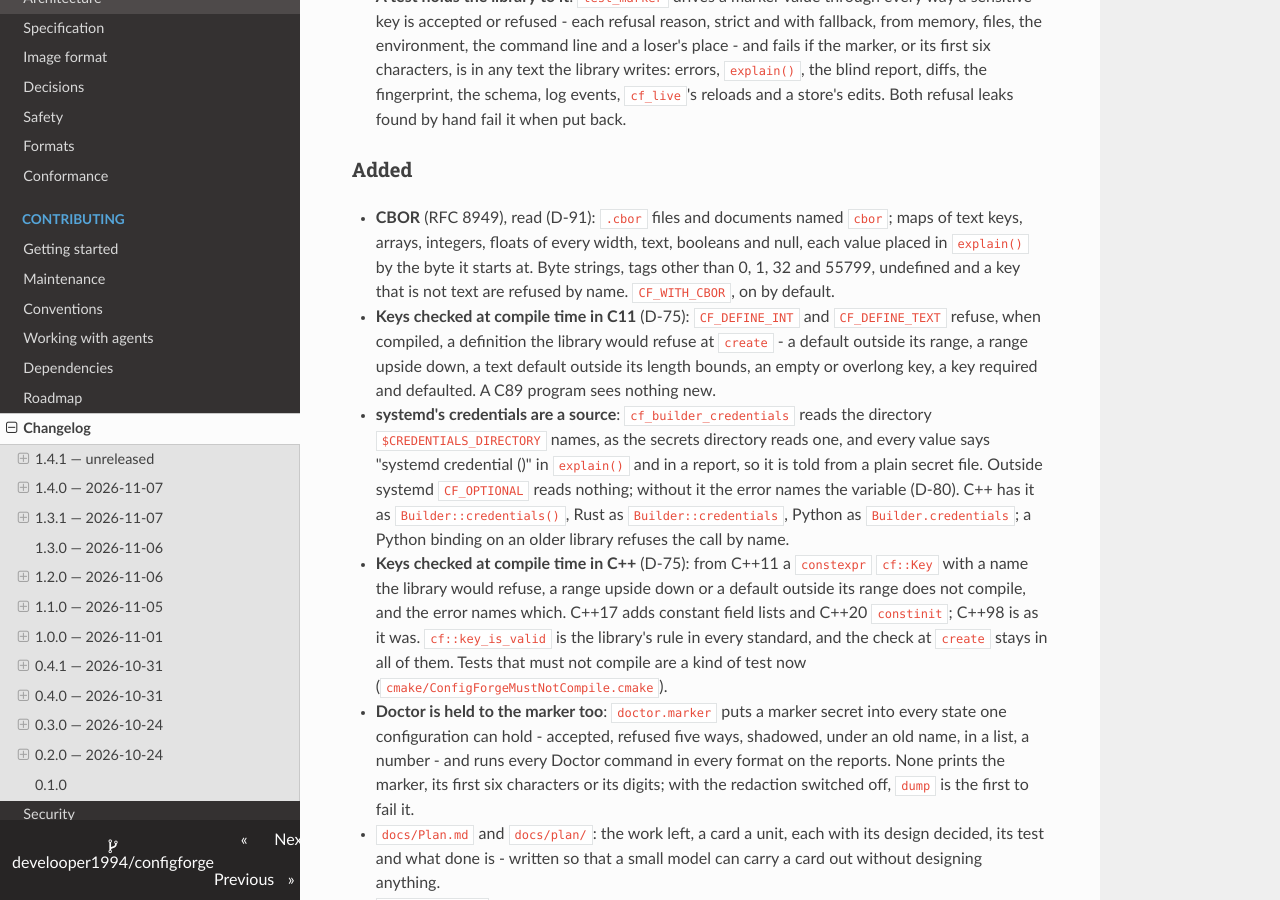
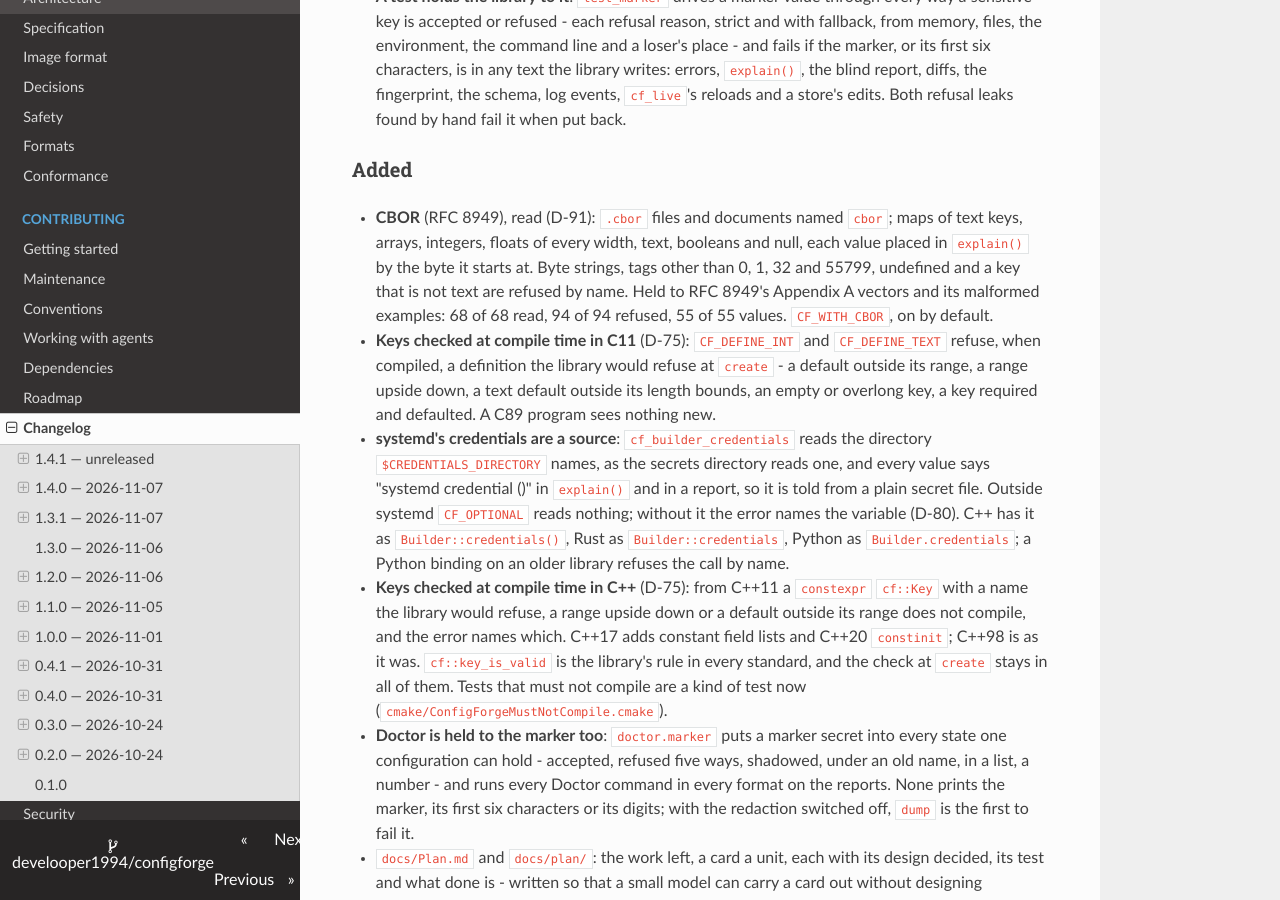
Before and after one commit to develooper1994/configforge, an MkDocs documentation site: the page built from CHANGELOG.md, in a window 1280 px wide and 900 px high, scrolled down 1697 px. Built offline with MkDocs 1.6.1, drawn with Linux system fonts in a browser that asks for light colours.

Commit message:
W4-C2 in the CHANGELOG and the index; verify.cmake as its formatter lays it out

```diff
--- a/CHANGELOG.md
+++ b/CHANGELOG.md
@@ -98,8 +98,10 @@ nothing: the C interface is not frozen, and a minor bump may change it.
   `cbor`; maps of text keys, arrays, integers, floats of every width,
   text, booleans and null, each value placed in `explain()` by the byte
   it starts at. Byte strings, tags other than 0, 1, 32 and 55799,
-  undefined and a key that is not text are refused by name.
-  `CF_WITH_CBOR`, on by default.
+  undefined and a key that is not text are refused by name. Held to
+  RFC 8949's Appendix A vectors and its malformed examples: 68 of 68
+  read, 94 of 94 refused, 55 of 55 values. `CF_WITH_CBOR`, on by
+  default.
 
 - **Keys checked at compile time in C11** (D-75): `CF_DEFINE_INT` and
   `CF_DEFINE_TEXT` refuse, when compiled, a definition the library would
```
Also changed, not shown: docs/Plan.md (+1 -1 lines), docs/Roadmap.md (+1 -1 lines), 1 other file.
